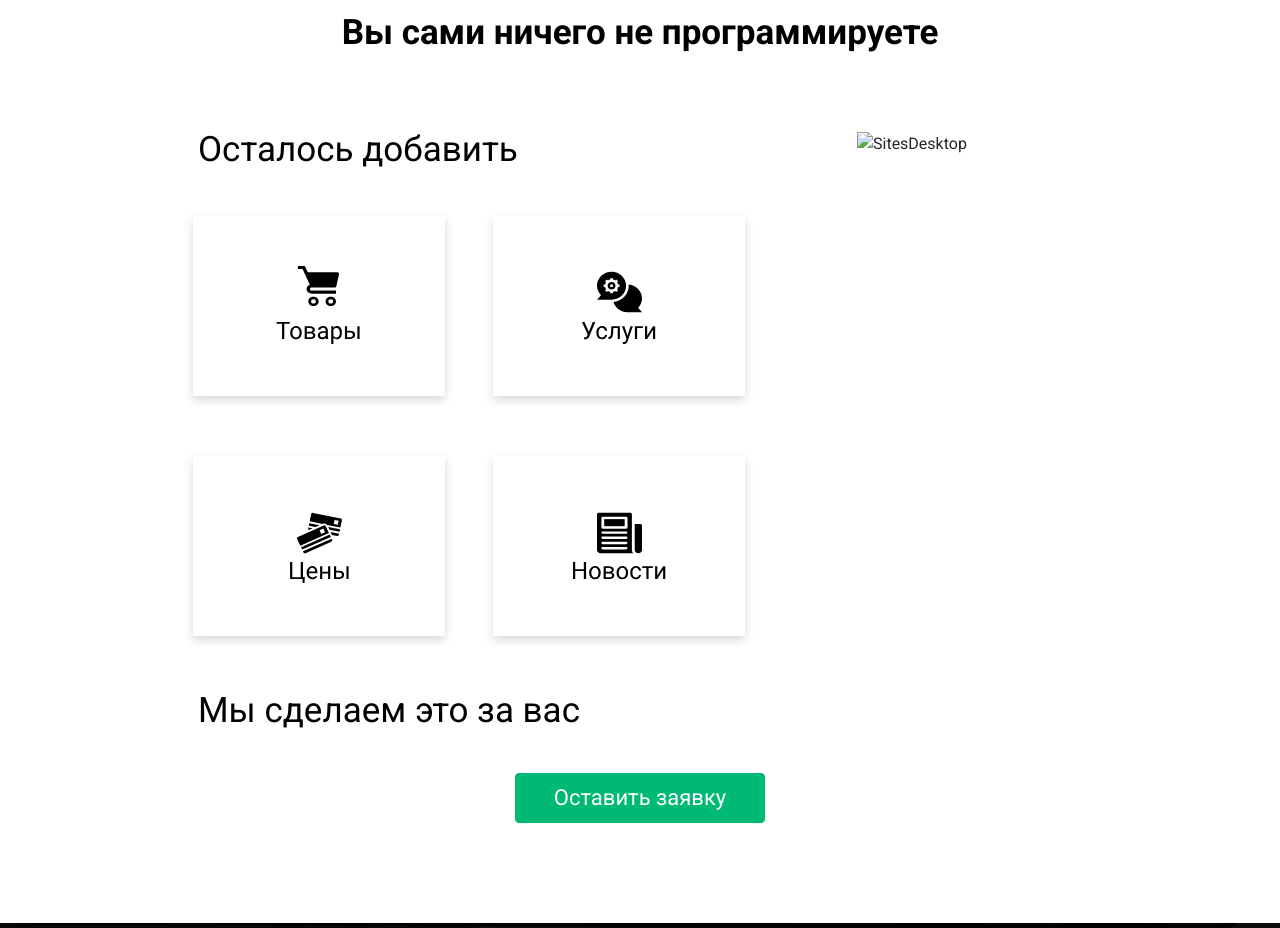
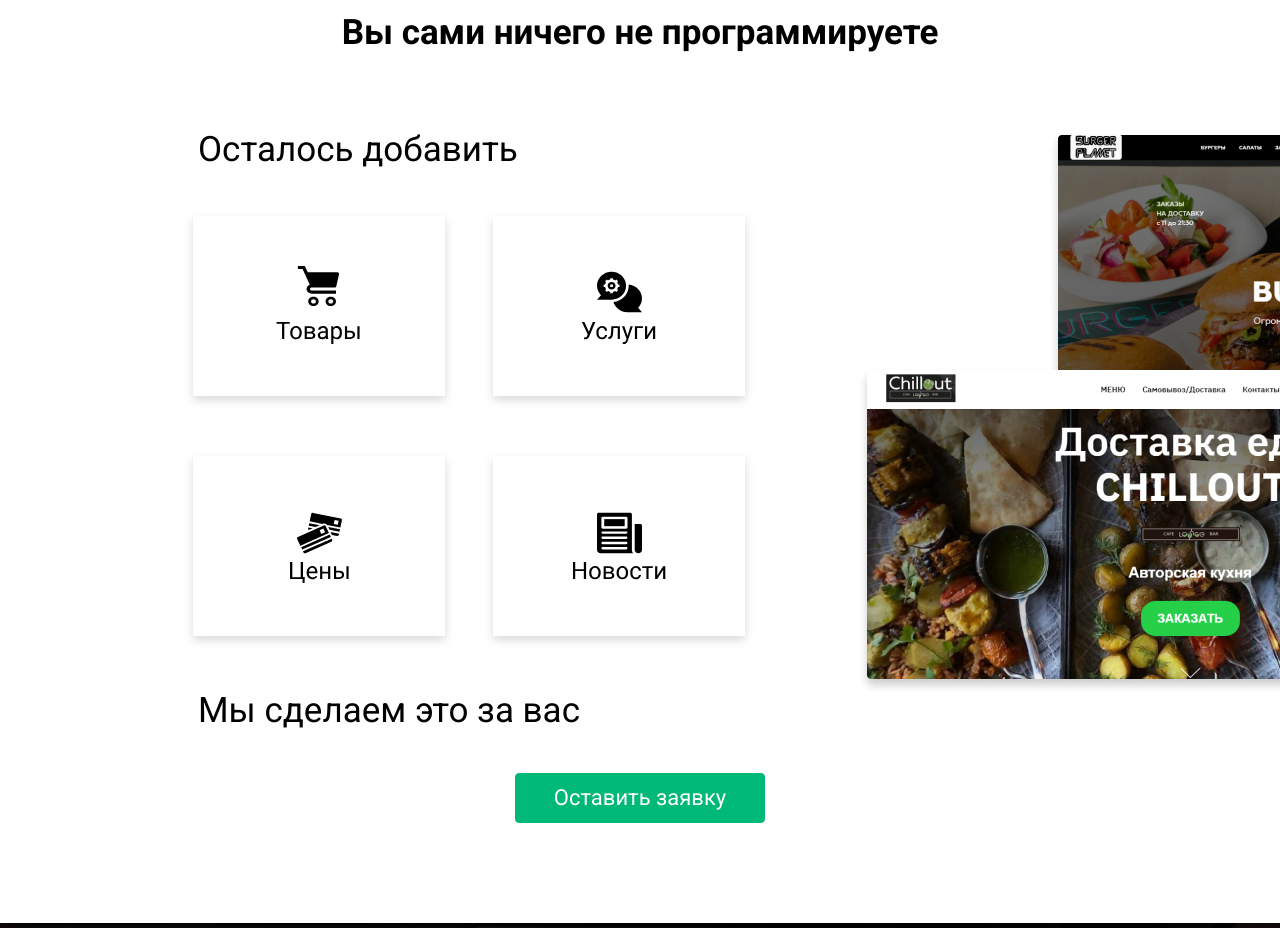
Before and after one commit to Ivanchezz/FreeSite, a website: page src/index.html in a window 1280 px wide. Shown: the part 1200-2128 px from the top of the page. Drawn offline with Linux system fonts and the light colour scheme; the site is published under a folder, as on GitHub Pages, so addresses that start at the root find nothing.

Commit message:
corr html

```diff
--- a/src/index.html
+++ b/src/index.html
@@ -106,7 +106,7 @@
                     <div class="add_item_text">Мы сделаем это за вас</div>
                 </div>
                 <div class="add_img">
-                    <img src="/img/SitesDesktop.png" alt="SitesDesktop">
+                    <img src="img/SitesDesktop.png" alt="SitesDesktop">
                 </div>
             </div>
             <button class="add_btn btn">Оставить заявку</button>
```
